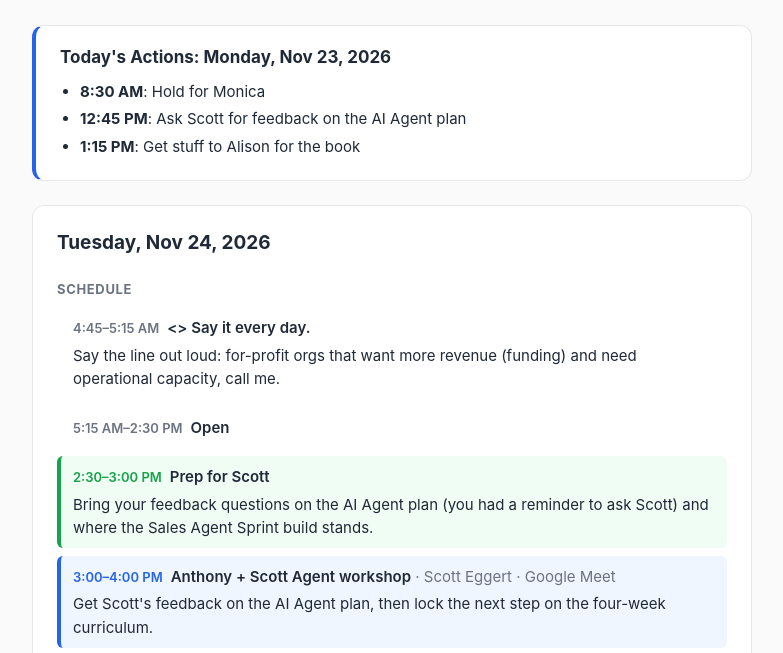
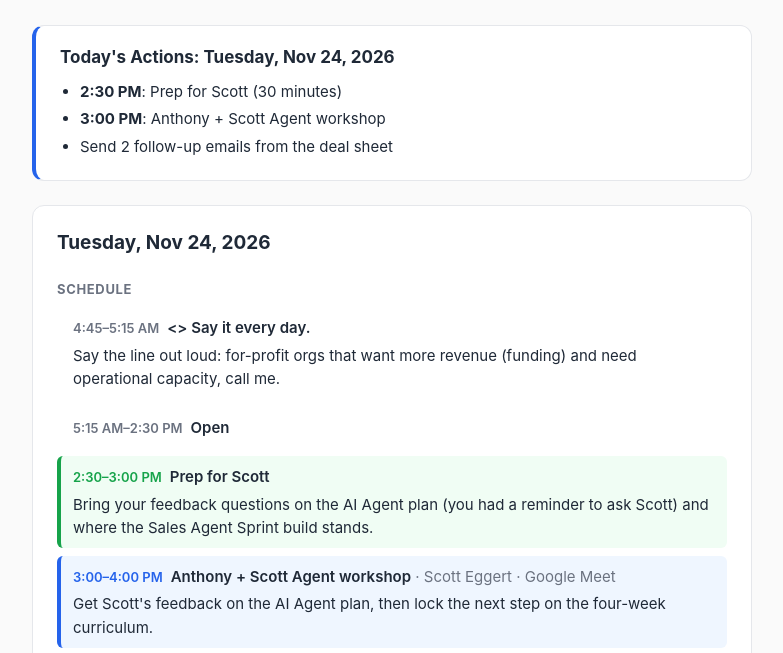
Before and after one commit to trunzo3/daily-brief, a plain HTML site: page index.html in a window 1280 px wide. Shown: the part 137-790 px from the top of the page, without its empty margins (248-1031 px from the left). Drawn offline with Linux system fonts and the light colour scheme.

Commit message:
Today's Actions for Tue Nov 24

```diff
--- a/index.html
+++ b/index.html
@@ -58,12 +58,12 @@
 </header>
 
 <!-- TODAY'S ACTIONS START -->
-<section class="actions" id="todays-actions-2026-11-23">
-  <h2>Today's Actions: Monday, Nov 23, 2026</h2>
+<section class="actions" id="todays-actions-2026-11-24">
+  <h2>Today's Actions: Tuesday, Nov 24, 2026</h2>
   <ul>
-    <li><strong>8:30 AM</strong>: Hold for Monica</li>
-    <li><strong>12:45 PM</strong>: Ask Scott for feedback on the AI Agent plan</li>
-    <li><strong>1:15 PM</strong>: Get stuff to Alison for the book</li>
+    <li><strong>2:30 PM</strong>: Prep for Scott (30 minutes)</li>
+    <li><strong>3:00 PM</strong>: Anthony + Scott Agent workshop</li>
+    <li>Send 2 follow-up emails from the deal sheet</li>
   </ul>
 </section>
 <!-- TODAY'S ACTIONS END -->
```
